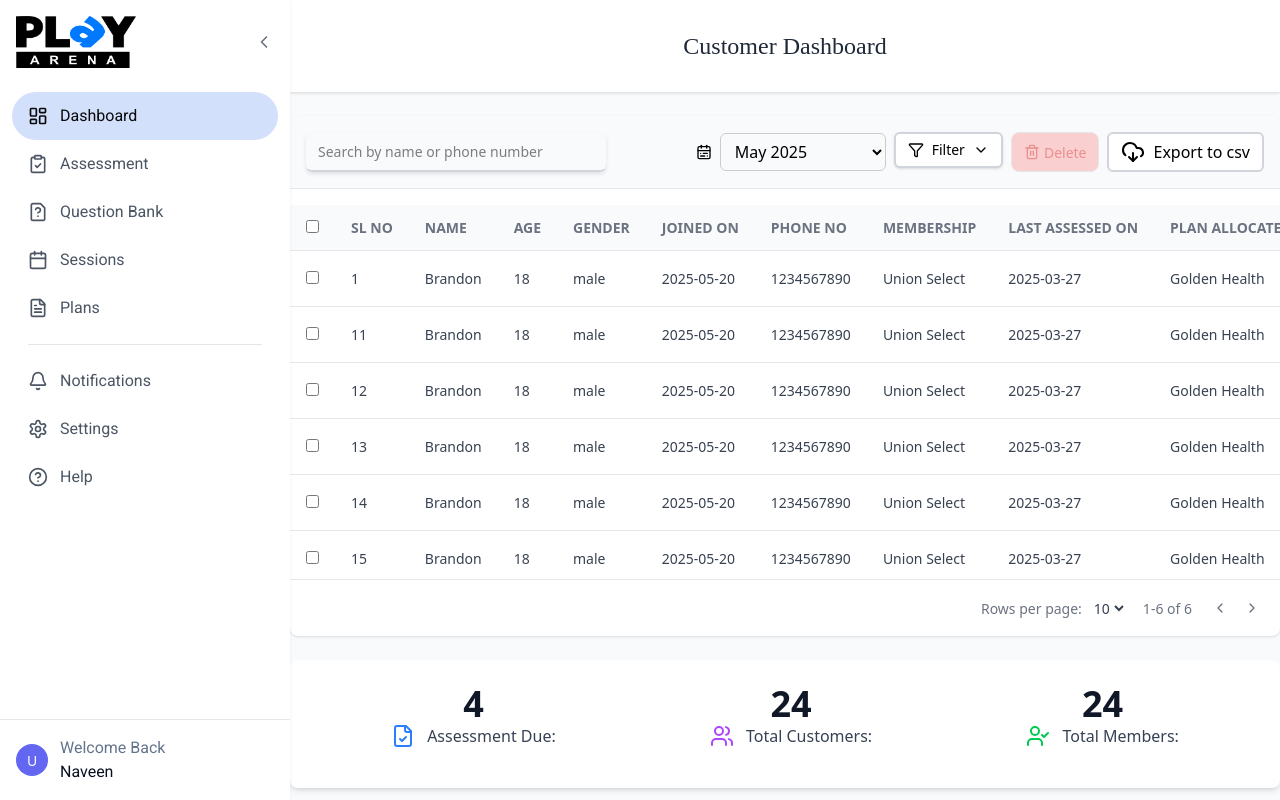
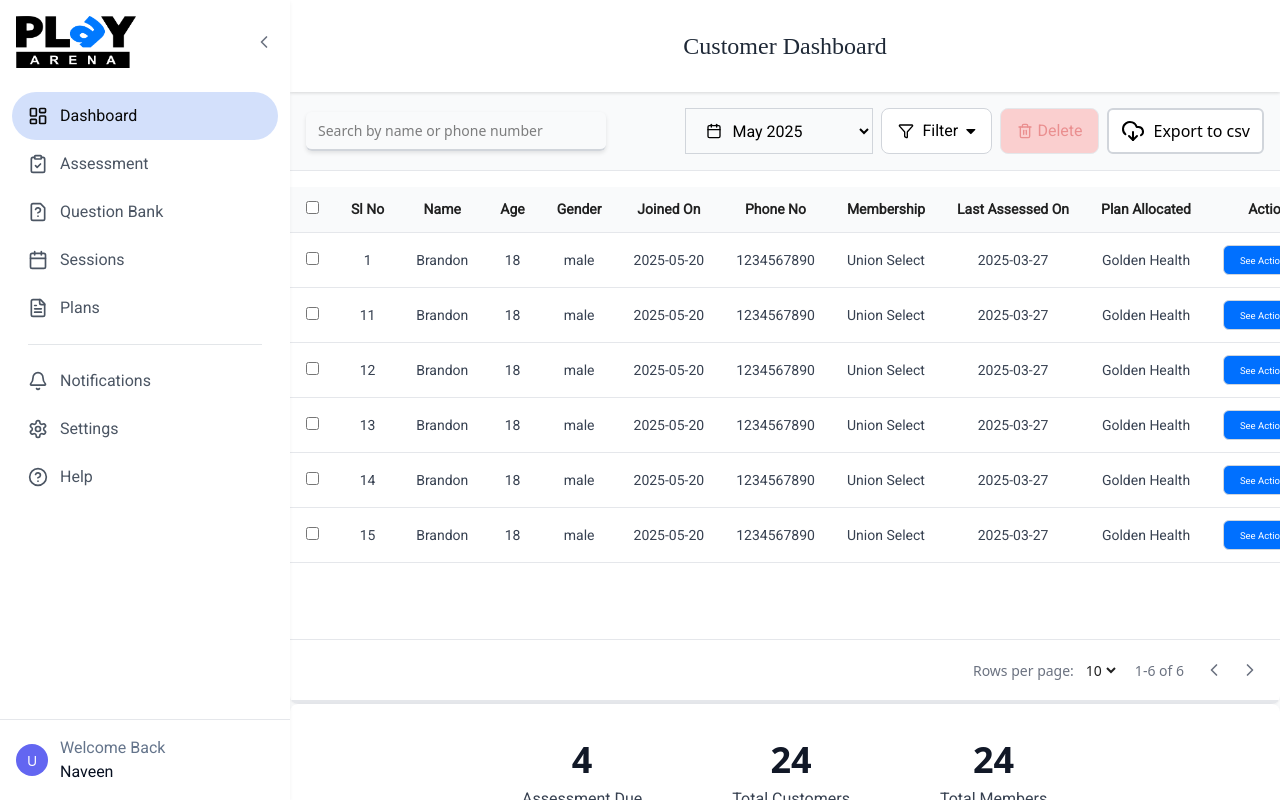
Before and after one commit to AnIrUdHtEmBe/LazyIdli-playOs-July_4-Assesment, a React (Vite) app: page / in a window 1280 px wide. Built offline with nearby package versions, Linux system fonts and the light colour scheme; a web font is replaced by a local one.

Commit message:
dashboard page ui changes

```diff
--- a/package.json
+++ b/package.json
@@ -17,6 +17,7 @@
     "@mui/icons-material": "^7.0.2",
     "@mui/material": "^7.0.2",
     "@tailwindcss/vite": "^4.1.4",
+    "font-awesome": "^4.7.0",
     "lucide-react": "^0.503.0",
     "react": "^18.3.1",
     "react-dom": "^18.3.1",
--- a/src/Pages/Dashboard.css
+++ b/src/Pages/Dashboard.css
@@ -1,86 +1,51 @@
-/* Dashboard container */
-.dashboard-container {
+.dashboard {
+  min-height: 100vh;
+  background-color: #f9fafb; /* Tailwind's gray-50 */
   display: flex;
   flex-direction: column;
-  gap: 1.5rem;
-  min-height: 100vh;
-  background-color: #f8fafc;
-  padding: 1.25rem;
 }
 
-/* Table Section */
 .table-section {
   background-color: white;
   box-shadow: 0 1px 2px rgba(0, 0, 0, 0.05);
   overflow: hidden;
-  border-radius: 0.375rem;
-  height: 75vh;
+  border-radius: 0.5rem;
+  height: 76.5vh;
+
 }
 
-/* Stats Section */
-.stats-container {
-  display: grid;
-  grid-template-columns: 1fr;
-  gap: 1.5rem;
+.stats-section {
+  background-color: white;
+  border-radius: 0.5rem;
+  box-shadow: 0 4px 6px rgba(0, 0, 0, 0.1);
+  display: flex;
+  align-items: center;
+  gap: 90px;
+  height: 151px;
+  padding: 0 2rem;
 }
 
-@media (min-width: 768px) {
-  .stats-container {
-    grid-template-columns: repeat(3, 1fr);
-  }
-}
-
-/* Stat Card Styles */
 .stat-card {
-  background-color: white;
-  padding: 1.25rem;
-  box-shadow: 0 1px 2px rgba(0, 0, 0, 0.05);
-  border-radius: 0.375rem;
   display: flex;
   flex-direction: column;
   align-items: center;
-  justify-content: center;
-  text-align: center;
+  justify-content: space-between;
+  margin-bottom: 1rem;
 }
 
-.stat-card .title {
-  font-size: 1.125rem;
-  font-weight: 600;
-  color: #4b5563;
+.first-card {
+  margin-left: 200px;
 }
 
-.stat-card .value {
-  font-size: 2rem;
-  font-weight: 700;
-  color: #1f2937;
+.stat-value {
+  font-size: 2.25rem; /* Equivalent to text-4xl */
+  font-weight: 600;
+  color: #111827; /* Tailwind's gray-900 */
 }
 
-.stat-card .icon {
-  font-size: 1.5rem;
-  margin-bottom: 0.5rem;
+.stat-label {
+  font-size: 1rem;
+  font-family: 'roboto', sans-serif;
+  font-weight: 500;
+  color: #374151; /* Tailwind's gray-700 */
 }
-
-.stat-card.blue {
-  border-left: 4px solid #3b82f6;
-}
-
-.stat-card.purple {
-  border-left: 4px solid #9333ea;
-}
-
-.stat-card.green {
-  border-left: 4px solid #10b981;
-}
-
-/* Icon Color Styling */
-.icon.blue-icon {
-  color: #3b82f6;
-}
-
-.icon.purple-icon {
-  color: #9333ea;
-}
-
-.icon.green-icon {
-  color: #10b981;
-}
--- a/src/Pages/Dashboard.tsx
+++ b/src/Pages/Dashboard.tsx
@@ -1,16 +1,15 @@
-import React, { useContext, useState } from "react";
-import { Users, FileCheck, UserCheck } from "lucide-react";
-import StatCard from "../dashboardComponents/StatCard";
+import React, { useContext } from "react";
 import CustomerTable from "../dashboardComponents/CustomerTable";
 import { DataContext } from "../store/DataContext";
 import Header from "../dashboardComponents/Header";
-// import Assessment from './Assessment';
+import "./Dashboard.css";
+
 
 const Dashboard: React.FC = () => {
   const context = useContext(DataContext);
 
   if (!context) {
-    return <div>Loading...</div>; // Or handle context not available
+    return <div>Loading...</div>;
   }
 
   const { customers } = context;
@@ -22,42 +21,29 @@ const Dashboard: React.FC = () => {
   ).length;
 
   return (
-    <div className="space-y-6 min-h-screen bg-gray-50">
-      <div>
-        <Header></Header>
-      </div>
+    <div className="dashboard">
+      <Header />
+
       {/* Table Section */}
-      <div
-        className="bg-white shadow-sm overflow-hidden rounded-lg"
-        style={{ height: "65vh" }}
-      >
+      <div className="table-section">
         <CustomerTable />
       </div>
 
       {/* Stats Section */}
-      <div className="bg-white rounded-lg p-6 shadow-md flex justify-around">
-        <div className="flex flex-col items-center justify-between mb-4">
-          <span className="text-gray-900 font-semibold text-4xl">{assessmentDue}</span>
-          <div className="flex items-center gap-3">
-            <FileCheck size={24} className="text-blue-500" />
-            <span className="text-gray-700 font-medium">Assessment Due:</span>
-          </div>
+      <div className="stats-section">
+        <div className="stat-card first-card">
+          <span className="stat-value">{assessmentDue}</span>
+          <div className="stat-label">Assessment Due</div>
         </div>
 
-        <div className="flex flex-col items-center justify-between mb-4">
-          <span className="text-gray-900 font-semibold text-4xl">{totalCustomers}</span>
-          <div className="flex items-center gap-3">
-            <Users size={24} className="text-purple-500" />
-            <span className="text-gray-700 font-medium">Total Customers:</span>
-          </div>
+        <div className="stat-card">
+          <span className="stat-value">{totalCustomers}</span>
+          <div className="stat-label">Total Customers</div>
         </div>
 
-        <div className="flex flex-col items-center justify-between mb-4">
-          <span className="text-gray-900 font-semibold text-4xl">{totalMembers}</span>
-          <div className="flex items-center gap-3">
-            <UserCheck size={24} className="text-green-500" />
-            <span className="text-gray-700 font-medium">Total Members:</span>
-          </div>
+        <div className="stat-card">
+          <span className="stat-value">{totalMembers}</span>
+          <div className="stat-label">Total Members</div>
         </div>
       </div>
     </div>
--- a/src/dashboardComponents/CustomerTable.css
+++ b/src/dashboardComponents/CustomerTable.css
@@ -37,7 +37,7 @@
     flex-wrap: wrap;
   }
 
-.customer-table .action-button {
+  /* .customer-table .action-button {
     padding: 0.5rem 0.75rem;
     border: 1px solid #d1d5db;
     border-radius: 0.5rem;
@@ -48,11 +48,30 @@
     color: black;
     cursor: pointer;
     white-space: nowrap;
+  } */
+
+  .customer-table .btnFilter{
+    display: flex;
+    gap: 0.5rem;
+    align-items: center;
+    justify-content: center;
+    border: 1px solid #d1d5db;
+    border-radius: 8px;
+    font-family: 'roboto', sans-serif;
+    font-weight: 500;
+    padding: 10px 16px 10px 16px;
   }
 
   .customer-table .delete-button {
+    display: flex;
+    align-items: center;
     background-color: white;
     color: #dc2626;
+    font-family: 'roboto', sans-serif;
+    font-weight: 500;
+    border: 1px solid  #d1d5db;
+    border-radius: 8px;
+    padding: 10px 16px 10px 16px;
   }
 
   .csv-button {
@@ -61,8 +80,8 @@
     background-color: white;
     color: black;
     border: 1px solid #d1d5db;
-  border-radius: 0.5rem;
-  padding: 0.5rem 0.75rem;
+    border-radius: 8px;
+    padding: 10px 16px 10px 16px;
   }
 
   /* Table Container */
@@ -90,15 +109,15 @@
   .customer-table td {
     padding: 0.75rem 1rem;
     font-size: 0.875rem;
-  text-align: left;
+    text-align: center;
+    font-family: 'roboto', sans-serif;
     border-bottom: 1px solid #e5e7eb;
     white-space: nowrap;
   }
 
   .customer-table th {
-  font-weight: 600;
-  text-transform: uppercase;
-  color: #6b7280;
+    font-weight: 800;
+    color: #000000DE;
   }
 
   .customer-table td {
@@ -110,24 +129,32 @@
   }
 
   .customer-table select.actions {
-  border: 1px solid #d1d5db;
-  border-radius: 0.375rem;
-  padding: 0.25rem 0.5rem;
-  background-color: #2563eb;
-  color: white;
-  font-weight: 600;
+    width: 98px;
+    font-size: 9.5px;
+    font-family: 'roboto', sans-serif;
+    border: .75px solid #d1d5db;
+    border-radius: 6px;
+    padding: 7.5px 12px;
+    background-color: #0070FF;
+    color: #FFFFFF;
+    font-weight: 500;
     cursor: pointer;
   }
 
   .customer-table select.actions option {
     color: black;
     background-color: white;
+    font-size: 9.5px;
+    font-family: 'roboto', sans-serif;
+    font-weight: 400;
+    text-align: center;
   }
 
   /* Footer */
   .customer-table .footer {
     padding: 1rem;
     border-top: 1px solid #e5e7eb;
+    border-bottom: 4px solid #e5e7eb;
     display: flex;
     justify-content: flex-end;
     flex-wrap: wrap;
@@ -141,19 +168,21 @@
     margin-left: 0.5rem;
     border: none;
     background: transparent;
-  color: #374151;
+    color: #000000DE;
     font-weight: 500;
   }
 
   .customer-table .pagination-buttons {
     display: flex;
     align-items: center;
+    font-family: 'roboto', sans-serif;
     gap: 0.5rem;
   }
 
   .customer-table .pagination-buttons button {
     padding: 0.25rem;
     border-radius: 0.375rem;
+    font-family: 'roboto', sans-serif;
     cursor: pointer;
     border: none;
     background-color: transparent;
@@ -165,15 +194,19 @@
 
   .month-selector {
     display: flex;
+    border: 1px solid #d1d5db;
     align-items: center;
-  gap: 8px;
   }
 
   .dropdown {
-  padding: 6px 10px;
-  border: 1px solid #ccc;
-  border-radius: 6px;
+    padding: 6px;
+    font-family: 'roboto', sans-serif;
   }
+  .dropdown:focus {
+    outline: none;
+  }
+
+
 
 
 
--- a/src/dashboardComponents/CustomerTable.tsx
+++ b/src/dashboardComponents/CustomerTable.tsx
@@ -1,5 +1,6 @@
 import React, { useContext, useEffect, useRef, useState } from "react";
 import {
+  Calendar,
   CalendarRangeIcon,
   ChevronDown,
   CloudDownload,
@@ -187,7 +188,7 @@ const CustomerTable: React.FC = () => {
         />
         <div className="action-buttons">
           <div className="month-selector">
-            <CalendarRangeIcon size={16} />
+            <Calendar size={16} className="ml-5" />
             <select
               value={selectedMonth}
               onChange={(e) => setSelectedMonth(Number(e.target.value))}
@@ -206,11 +207,11 @@ const CustomerTable: React.FC = () => {
           <div className="relative">
             <button
               onClick={() => setIsFilterOpen((prev) => !prev)}
-              className="flex items-center gap-2 px-4 py-1.5 bg-white border border-gray-300 rounded-md shadow-sm hover:bg-gray-50 text-sm"
+              className="btnFilter"
             >
               <Filter size={16} />
               Filter
-              <ChevronDown size={16} />
+              <i className="fa fa-caret-down" style={{ fontSize: "18  px" }}></i>
             </button>
 
             {isFilterOpen && (
@@ -237,7 +238,7 @@ const CustomerTable: React.FC = () => {
           </div>
 
           <button
-            className="action-button delete-button"
+            className="delete-button"
             onClick={handleDelete}
             disabled={selectedIds.length === 0}
           >
@@ -295,7 +296,7 @@ const CustomerTable: React.FC = () => {
                 <td>{customer ? customer.id : ""}</td>
                 <td>{customer?.name || ""}</td>
                 <td>{customer?.age || ""}</td>
-                <td>{customer?.gender || "" }</td>
+                <td>{customer?.gender || ""}</td>
                 <td>{customer?.joinedOn || ""}</td>
                 <td>{customer?.phone || ""}</td>
                 <td>{customer?.membership || ""}</td>
@@ -313,7 +314,7 @@ const CustomerTable: React.FC = () => {
                       }}
                     >
                       <option value="" disabled hidden>
-                        Actions
+                        See Actions
                       </option>
                       <option value="Go_To_Profile">Go To Profile</option>
                       <option value="See_Plan">See Plan</option>
@@ -354,7 +355,7 @@ const CustomerTable: React.FC = () => {
             onClick={() => setCurrentPage((prev) => Math.max(prev - 1, 1))}
             disabled={currentPage === 1}
           >
-            <ChevronDown size={16} style={{ transform: "rotate(90deg)" }} />
+            <ChevronDown size={20} style={{ transform: "rotate(90deg)" }} />
           </button>
           <button
             onClick={() =>
@@ -364,7 +365,7 @@ const CustomerTable: React.FC = () => {
             }
             disabled={endIndex >= filteredCustomers.length}
           >
-            <ChevronDown size={16} style={{ transform: "rotate(-90deg)" }} />
+            <ChevronDown size={20} style={{ transform: "rotate(-90deg)" }} />
           </button>
         </div>
       </div>
--- a/src/main.tsx
+++ b/src/main.tsx
@@ -1,7 +1,9 @@
 import ReactDOM from "react-dom/client";
 import App from "./App";
+import 'font-awesome/css/font-awesome.min.css';
 import "./index.css";
 import { DataProvider } from "./store/DataContext";
+
 
 ReactDOM.createRoot(document.getElementById("root")!).render(
   <DataProvider>
```
Also changed, not shown: 1 other file (tests, documents, lock files or other folders). Lines whose indentation alone changed are shown as unchanged.
